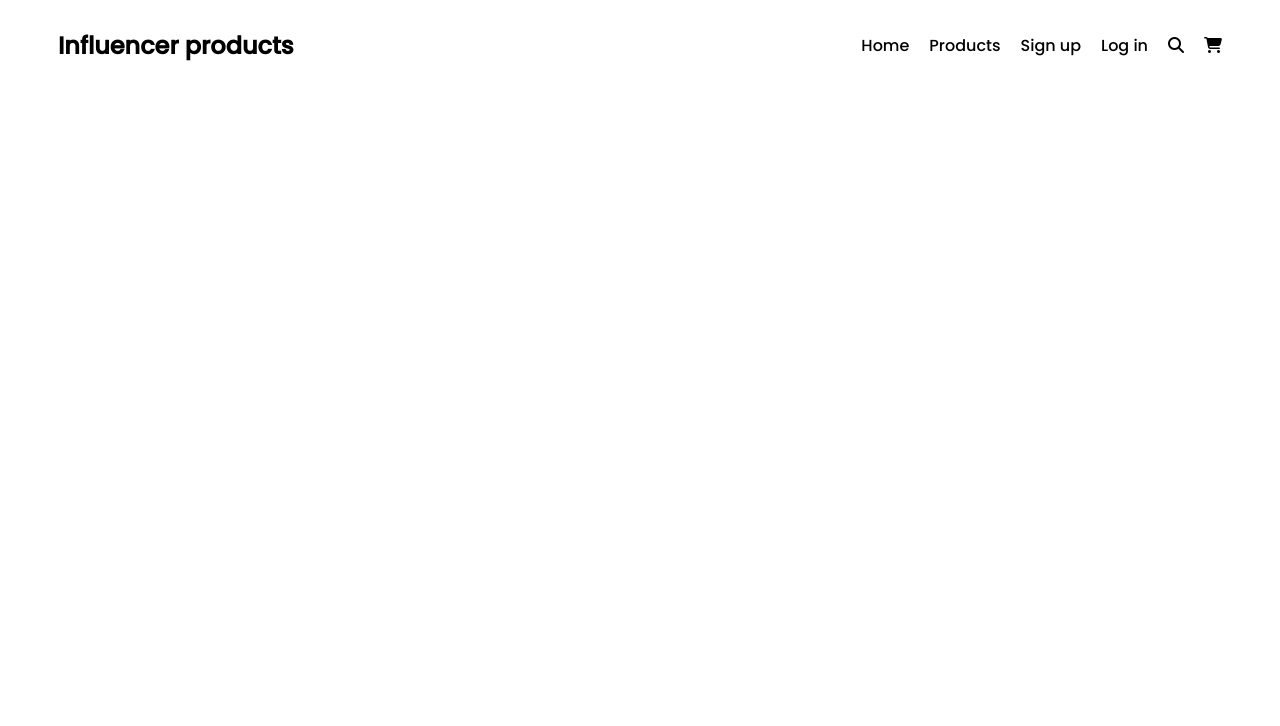
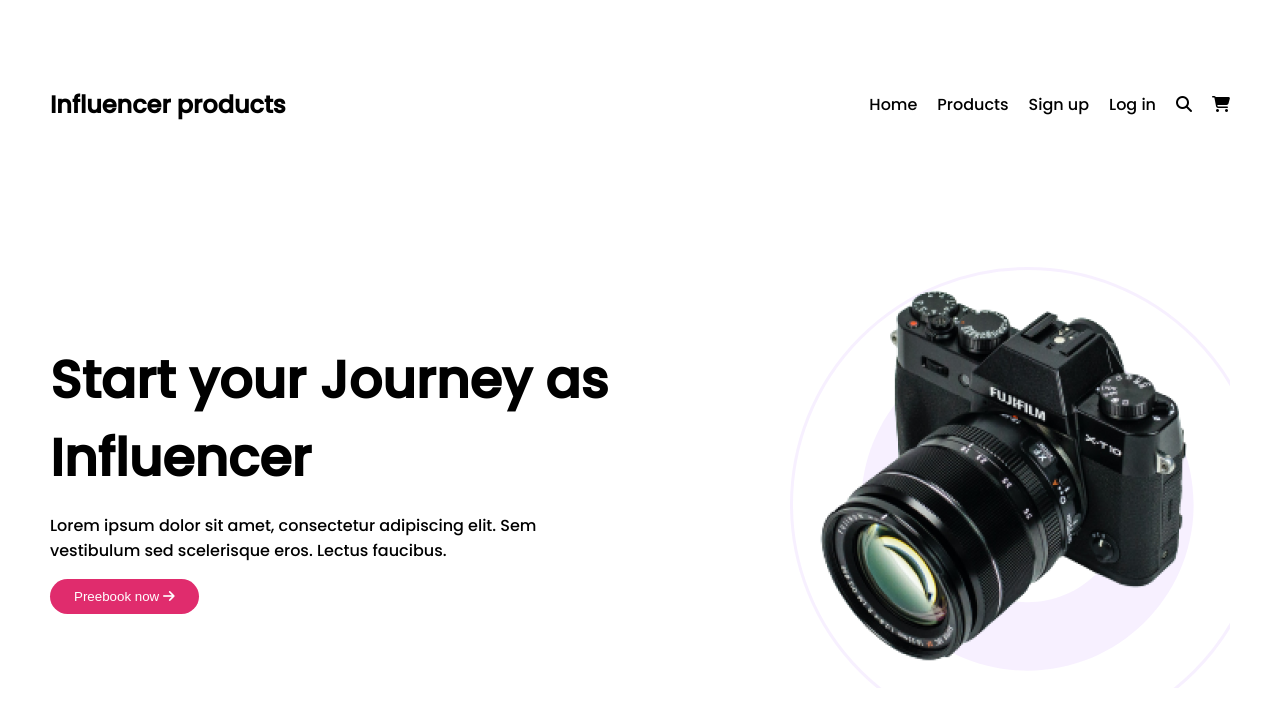
Before and after one commit to HasibUddin1/influencer-gear, a plain HTML site: page index.html in a window 1280 px wide. Drawn offline with Linux system fonts and the light colour scheme.

Commit message:
added camera section

```diff
--- a/index.html
+++ b/index.html
@@ -1,5 +1,6 @@
 <!DOCTYPE html>
 <html lang="en">
+
 <head>
     <meta charset="UTF-8">
     <meta http-equiv="X-UA-Compatible" content="IE=edge">
@@ -10,10 +11,11 @@
     <!-- stylesheet -->
     <link rel="stylesheet" href="styles/style.css">
 </head>
+
 <body>
     <header class="header">
         <div class="header-left">
-            <h2>Influencer products</h2>
+            <h2 id="header-influencer">Influencer products</h2>
         </div>
         <div class="header-right">
             <ul>
@@ -26,5 +28,21 @@
             </ul>
         </div>
     </header>
+    <main>
+        <!-- Camera Part -->
+        <section class="camera">
+            <div class="camera-text">
+                    <h1 id="camera-head">Start your Journey as <br>
+                        Influencer </h1>
+                    <p class="camera-para">Lorem ipsum dolor sit amet, consectetur adipiscing elit. Sem <br>
+                        vestibulum sed scelerisque eros. Lectus faucibus. </p>
+                    <button id="camera-text-btn">Preebook now <i class="fa-solid fa-arrow-right"></i></button>
+            </div>
+            <div class="add-camera">
+                <img class="image-1" src="images/main-camera.png" alt="">
+            </div>
+        </section>
+    </main>
 </body>
+
 </html>
--- a/styles/style.css
+++ b/styles/style.css
@@ -2,14 +2,19 @@
 @import url('https://fonts.googleapis.com/css2?family=Poppins:wght@500&display=swap');
 body{
     font-family: 'Poppins', sans-serif;
+    padding: 0 50px;
+}
+*{
+    margin: 0px;
 }
 
 /* Header Section */
 .header{
+    margin-top: 87px;
+    margin-bottom: 145px;
     display: flex;
     align-items: center;
     justify-content: space-between;
-    padding: 0 50px;
 }
 .header-right ul{
     display: flex;
@@ -18,3 +23,31 @@
 .header-right li{
     list-style: none;
 }
+#header-influencer{
+    font-size: 24px;
+    font-weight: 700;
+}
+/* Camera Section */
+.camera{
+    display: flex;
+    align-items: center;
+    justify-content: space-between;
+}
+.camera-para{
+    margin-bottom: 16px;
+}
+#camera-text-btn{
+    background-color: #E02C6D;
+    border: none;
+    color: white;
+    padding: 10px 24px;
+    border-radius: 41px;
+}
+#camera-head{
+    font-size: 52px;
+    font-weight: 700;
+    margin-bottom: 16px;
+}
+.add-camera{
+    background-image: url('../images/Circle\ design.svg');
+}
```
